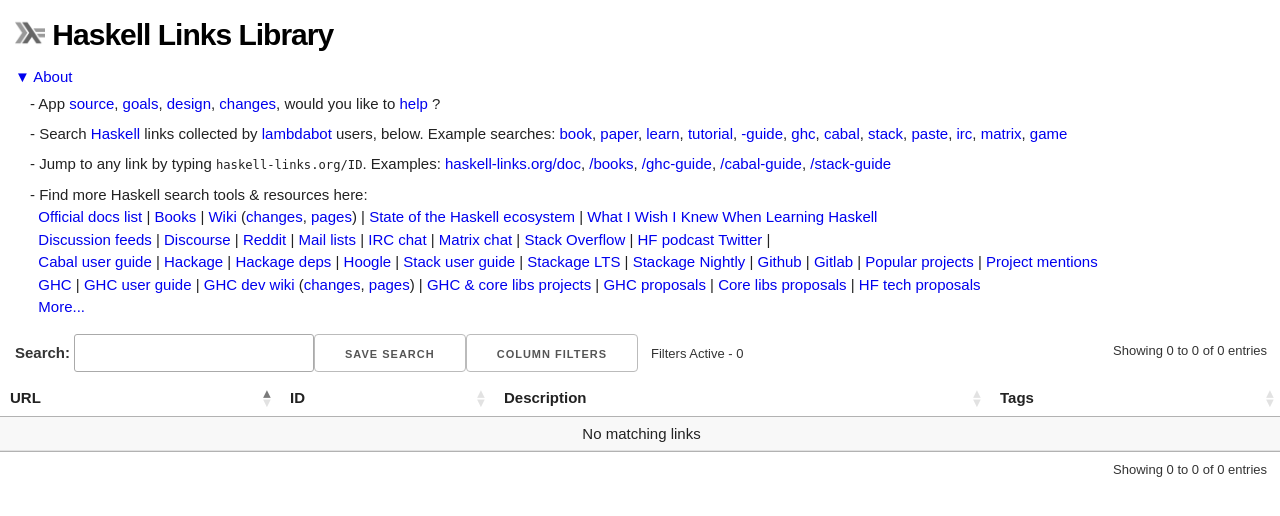
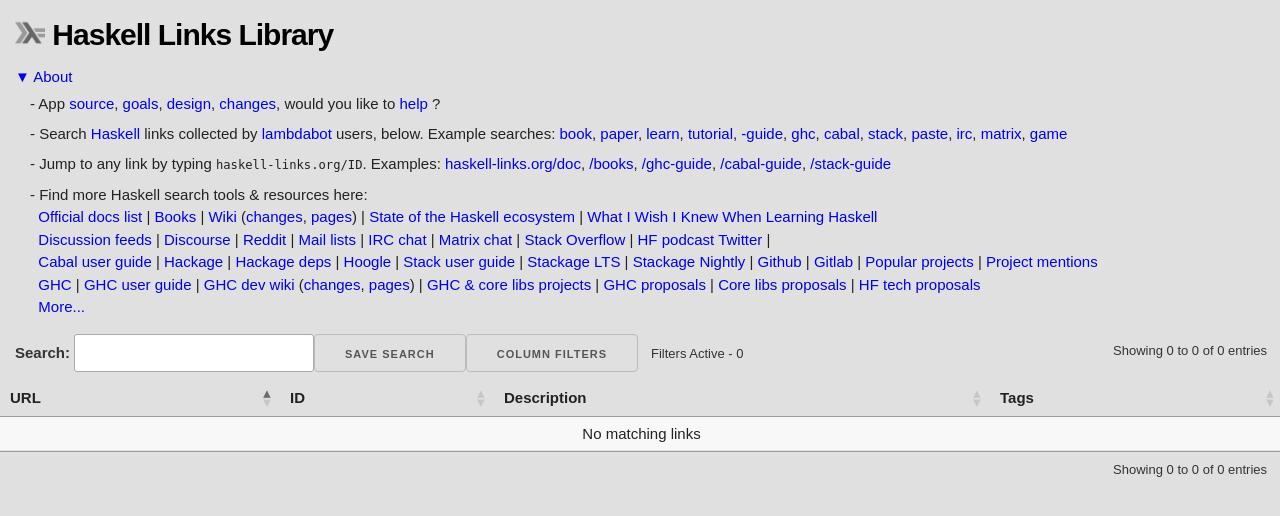
Before and after one commit to simonmichael/haskell-links, a PHP site: page / in a window 1280 px wide. Shown: the top 516 px of the page. Run offline with PHP 8.4, Linux system fonts and the light colour scheme.

Commit message:
web: some grey background

```diff
--- a/web/styles.css
+++ b/web/styles.css
@@ -18,7 +18,7 @@ h1 {
 }
 
 body {
-  /*background-color:#e0e0e0; */
+  background-color:#e0e0e0;
   font-family: sans-serif;
   /* font-size:small; */
   /* padding: 1em 0; */
```
